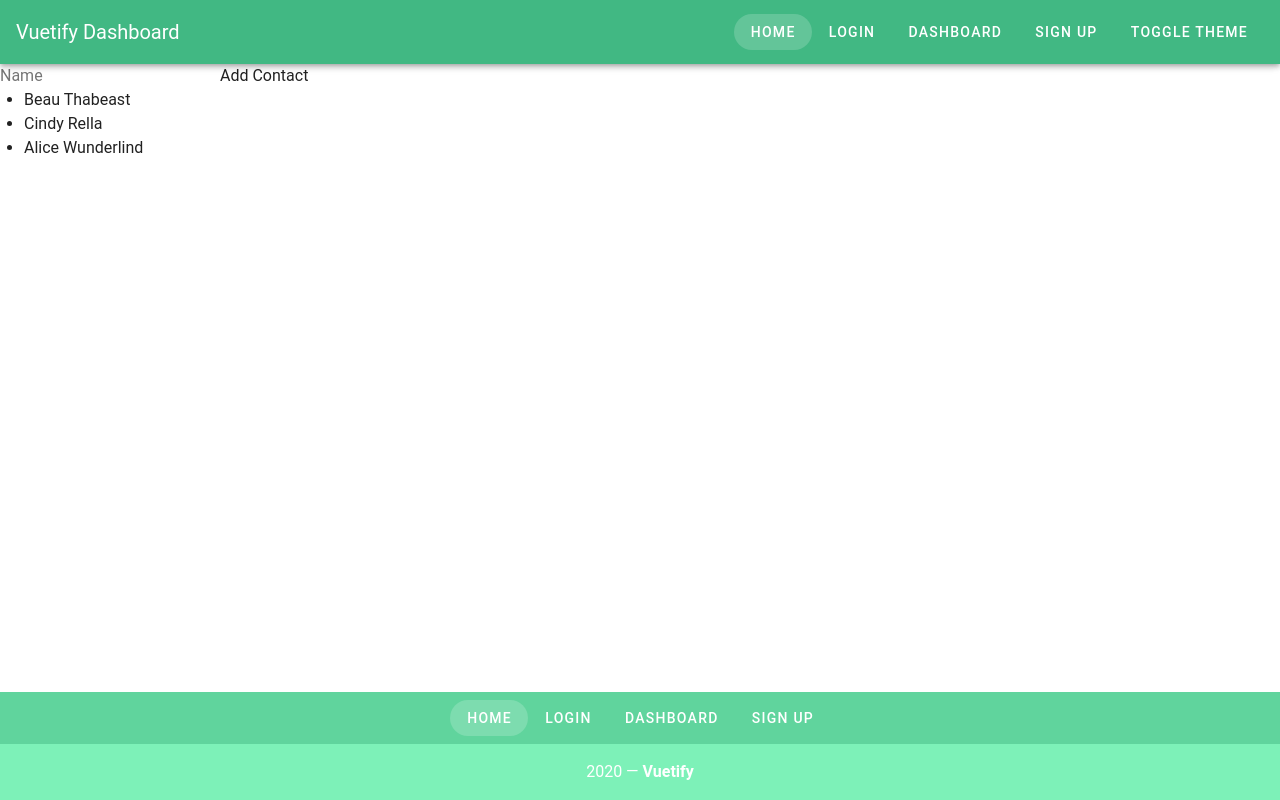
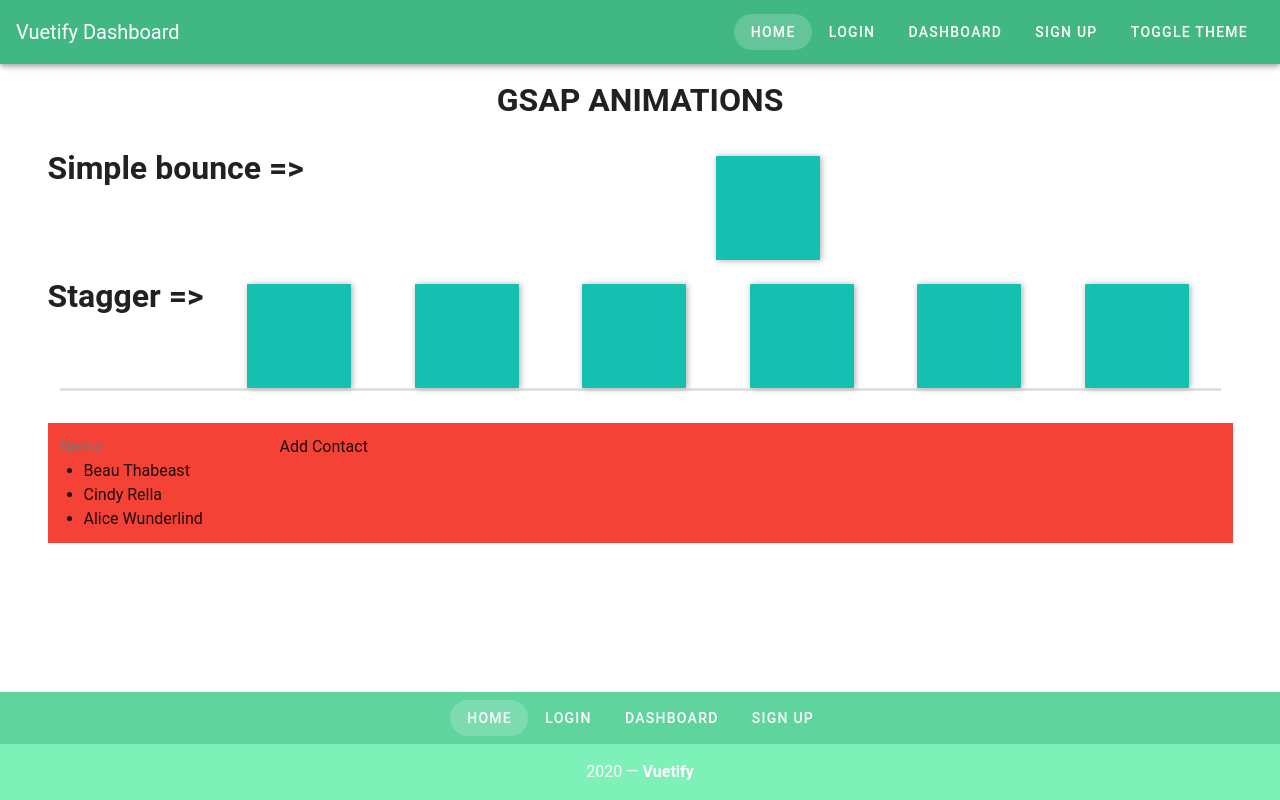
Before and after one commit to roamzz/vuetify-vuejs-example, a Vue app: page / in a window 1280 px wide. Built offline with nearby package versions, Linux system fonts and the light colour scheme.

Commit message:
gsap animation simple bounce and stagger

```diff
--- a/package.json
+++ b/package.json
@@ -9,6 +9,7 @@
   },
   "dependencies": {
     "core-js": "^3.6.4",
+    "gsap": "^3.2.6",
     "vue": "^2.6.11",
     "vue-router": "^3.1.6",
     "vuetify": "^2.2.11",
--- a/src/views/Home.vue
+++ b/src/views/Home.vue
@@ -1,5 +1,34 @@
 <template>
-  <div>
+  <v-container>
+<h1 class="text-center mb-8">GSAP ANIMATIONS</h1>
+    <v-row>
+      <h1>Simple bounce =></h1>
+      <v-col>
+        <transition
+          appear
+          @before-enter="beforeEnter"
+          @enter="enter"
+          :css="false"
+        >
+          <div class="card"></div>
+        </transition>
+      </v-col>
+    </v-row>
+    <v-row>
+      <h1>Stagger =></h1>
+      <v-col>
+        <div id="container">
+          <div v-for="card in cards" :key="card.id" class="card"></div>
+        </div>
+      </v-col>
+    </v-row>
+
+    <v-divider></v-divider>
+    <v-divider></v-divider>
+    <v-divider></v-divider>
+
+    <v-row class="red mt-8">
+      <v-col>
         <input v-model="newContact" placeholder="Name" type="text" />
         <button @click="addContact">Add Contact</button>
 
@@ -8,21 +37,62 @@
             {{ contact }}
           </li>
         </transition-group>
-  </div>
+      </v-col>
+    </v-row>
+  </v-container>
 </template>
 
 <script>
-// @ is an alias to /src
+import gsap from "gsap";
 
 export default {
   name: "Home",
   data() {
     return {
       newContact: "",
-      contacts: ["Beau Thabeast", "Cindy Rella", "Alice Wunderlind"]
+      contacts: ["Beau Thabeast", "Cindy Rella", "Alice Wunderlind"],
+      cards: [
+        { id: 1298 },
+        { id: 8748 },
+        { id: 4919 },
+        { id: 5527 },
+        { id: 9428 },
+        { id: 7103 }
+      ]
     };
   },
+  mounted() {
+    // stagger cards into position
+    gsap.from('.card', {
+    duration: 0.5,
+    opacity: 0,
+    scale: 0,
+    y: 200,
+    ease: 'power1',
+    //stagger: 0.1
+    stagger: {
+        //from edges or center:
+        from: 'edges',
+        each: 0.1
+      }
+  })
+  },
   methods: {
+    beforeEnter(el) {
+      // starting style
+      el.style.opacity = 0;
+      el.style.transform = "scale(0,0)";
+    },
+    enter(el, done) {
+      // style to transition to once entered
+      gsap.to(el, {
+        duration: 1,
+        opacity: 1,
+        scale: 1,
+        onComplete: done,
+        ease: "bounce.out"
+      });
+    },
     addContact() {
       this.contacts.push(this.newContact);
       this.newContact = "";
@@ -33,3 +103,20 @@ export default {
   }
 };
 </script>
+<style lang="scss" scoped>
+#container {
+  display: flex;
+  flex-direction: row;
+  flex-wrap: wrap;
+  justify-content: space-evenly;
+}
+.card {
+  display: block;
+  margin: 0 auto 0 auto;
+  height: 6.5em;
+  width: 6.5em;
+  border-radius: 1%;
+  background-color: #16c0b0;
+  box-shadow: 0.08em 0.03em 0.4em #ababab;
+}
+</style>
```
Also changed, not shown: 1 other file (tests, documents, lock files or other folders). Lines whose indentation alone changed are shown as unchanged.
